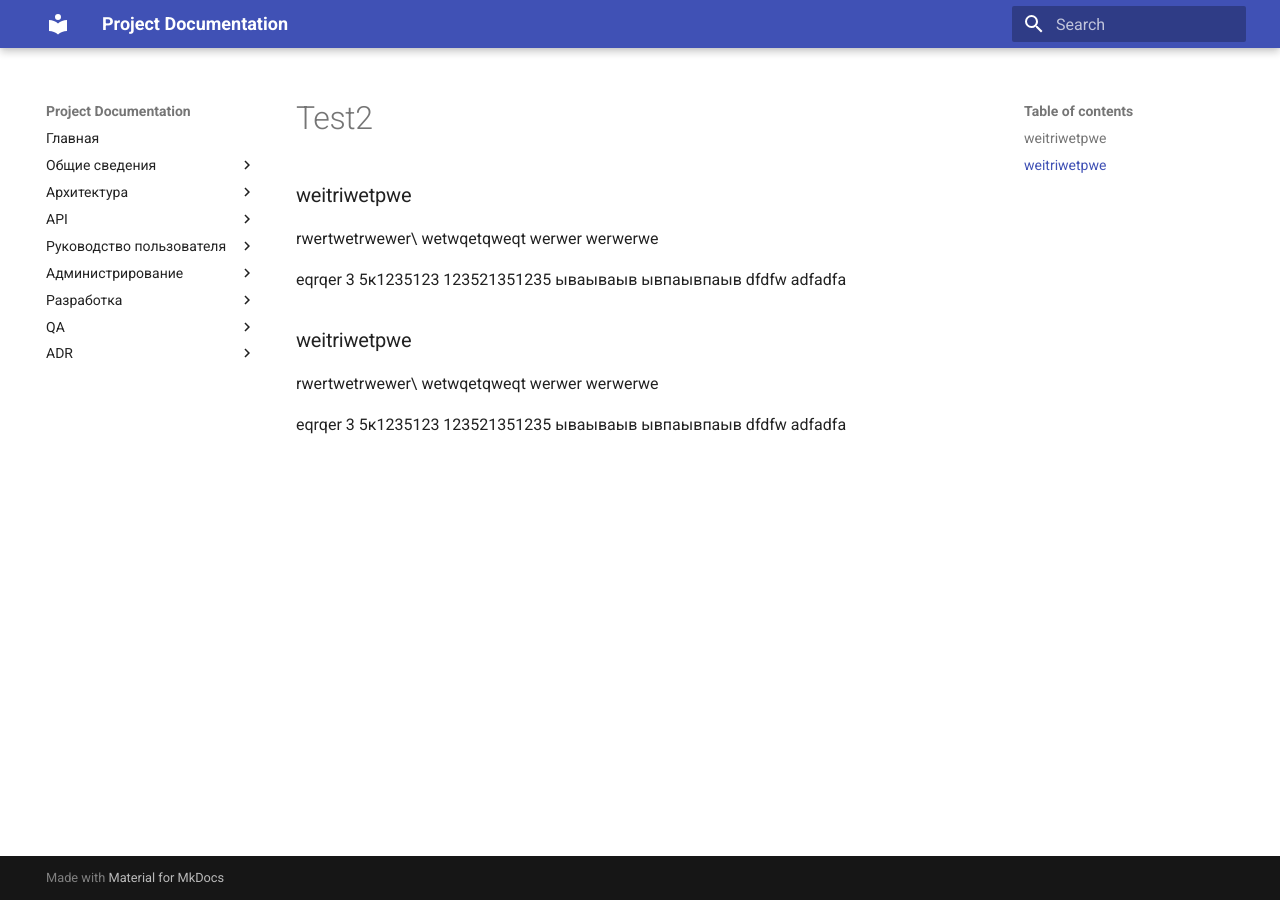
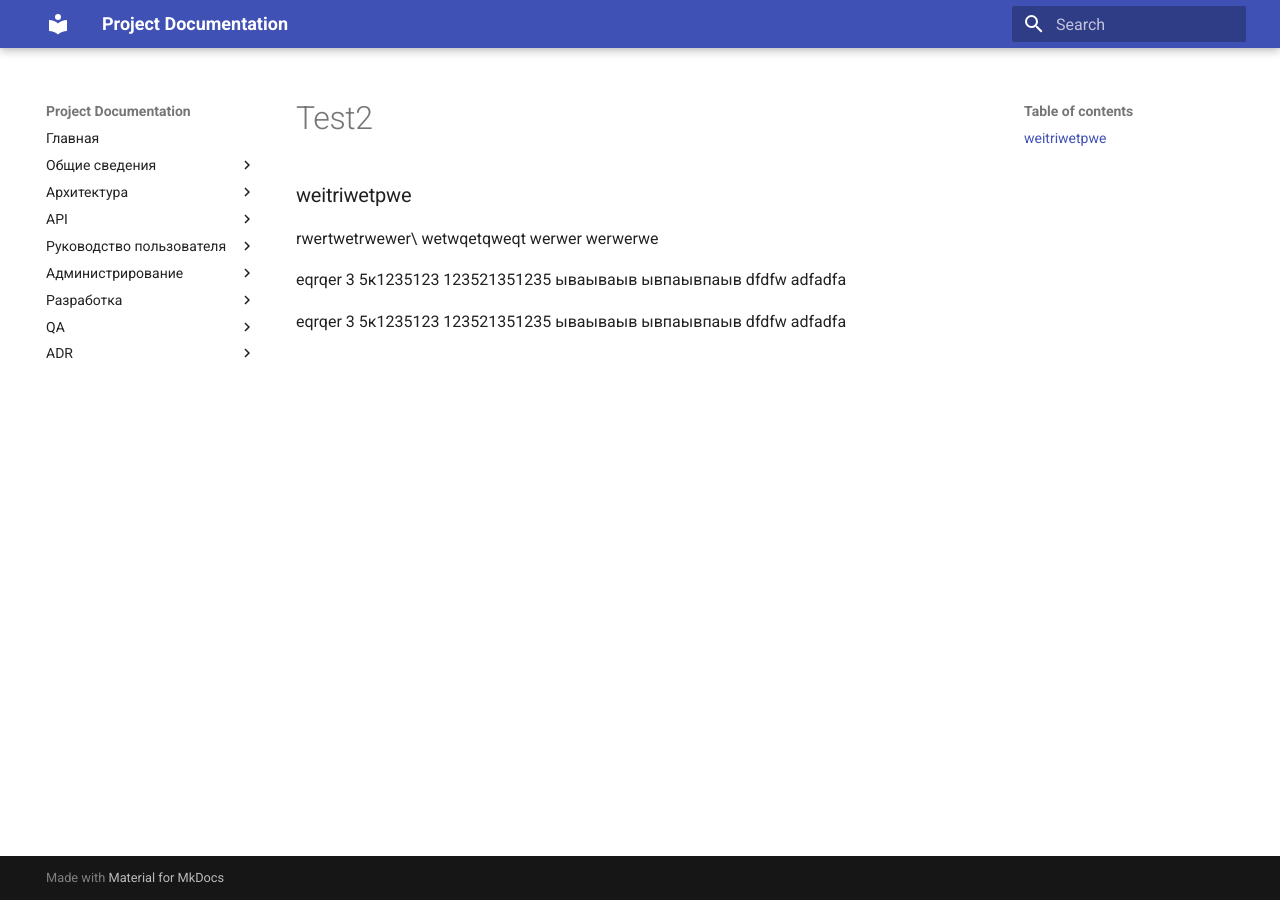
Before and after one commit to techwri/Demo, an MkDocs documentation site: the page built from docs/architecture/test2.md, in a window 1280 px wide. Built offline with MkDocs 1.6.1 and Material for MkDocs 9.7.7, drawn with Linux system fonts in a browser that asks for light colours.

Commit message:
Update test2.md

```diff
--- a/docs/architecture/test2.md
+++ b/docs/architecture/test2.md
@@ -12,12 +12,6 @@ eqrqer
 dfdfw
 adfadfa
 
-### weitriwetpwe
-rwertwetrwewer\
-wetwqetqweqt
-werwer
-werwerwe
-
 eqrqer
 3  5к1235123
 123521351235
```
